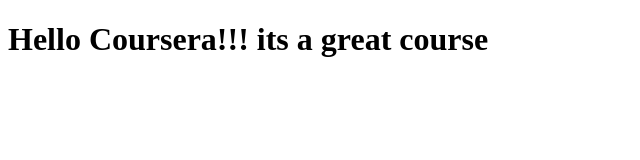
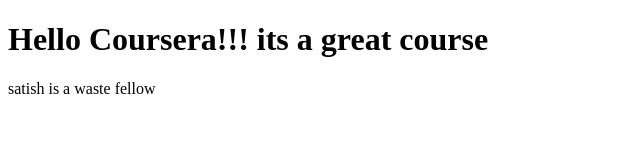
Before and after one commit to Divya9110/Coursera-test, a plain HTML site: page site/index.html in a window 1280 px wide. Shown: the whole page, without its empty margins (0-640 px from the left). Drawn offline with Linux system fonts and the light colour scheme.

Commit message:
Addition - satish

```diff
--- a/site/index.html
+++ b/site/index.html
@@ -5,5 +5,6 @@
 </head>
 <body>
 <h1>Hello Coursera!!! its a great course</h1>
+<P>satish is a waste fellow</P>
 </body>
 </html>
```
